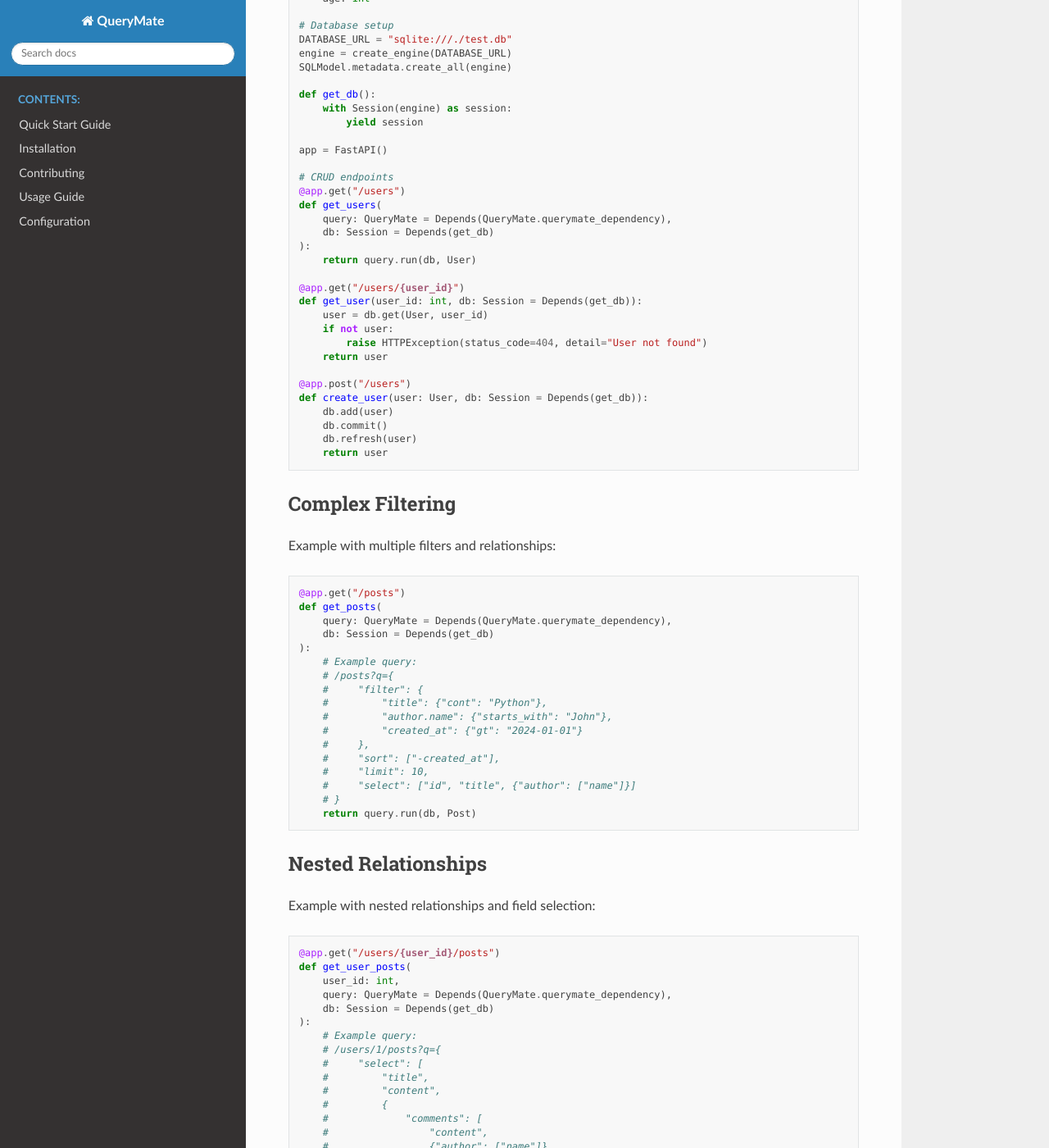
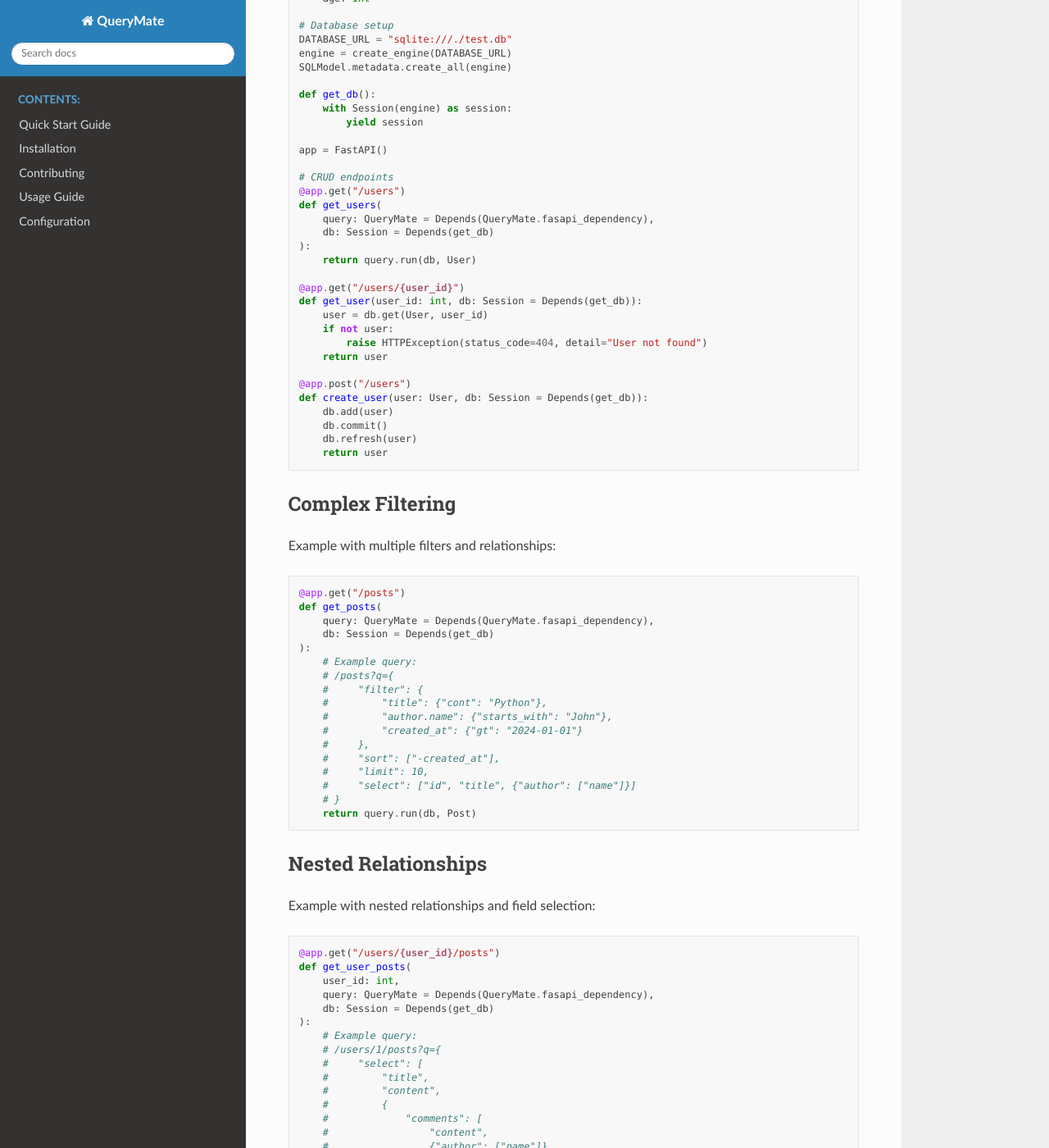
Before and after one commit to talismanai/querymate, a Sphinx documentation site: the page built from docs/source/examples/index.rst, in a window 1280 px wide and 1400 px high, scrolled down 503 px. Shown: the whole window at 82% size. Built offline with Sphinx 7.4.7 and the Read the Docs theme 3.1.0, drawn with Linux system fonts in a browser that asks for light colours; pages that are not in the unit, such as notebooks, are missing from menus.

Commit message:
Rename dependency

```diff
--- a/docs/quickstart.rst
+++ b/docs/quickstart.rst
@@ -36,7 +36,7 @@ Basic Setup
 
        @app.get("/users")
        def get_users(
-           query: QueryMate = Depends(QueryMate.querymate_dependency),
+           query: QueryMate = Depends(QueryMate.fasapi_dependency),
            db: Session = Depends(get_db)
        ):
            return query.run(db, User)
--- a/docs/source/examples/index.rst
+++ b/docs/source/examples/index.rst
@@ -36,7 +36,7 @@ Here's a complete example of a FastAPI application with CRUD operations using Qu
     # CRUD endpoints
     @app.get("/users")
     def get_users(
-        query: QueryMate = Depends(QueryMate.querymate_dependency),
+        query: QueryMate = Depends(QueryMate.fasapi_dependency),
         db: Session = Depends(get_db)
     ):
         return query.run(db, User)
@@ -64,7 +64,7 @@ Example with multiple filters and relationships:
 
     @app.get("/posts")
     def get_posts(
-        query: QueryMate = Depends(QueryMate.querymate_dependency),
+        query: QueryMate = Depends(QueryMate.fasapi_dependency),
         db: Session = Depends(get_db)
     ):
         # Example query:
@@ -90,7 +90,7 @@ Example with nested relationships and field selection:
     @app.get("/users/{user_id}/posts")
     def get_user_posts(
         user_id: int,
-        query: QueryMate = Depends(QueryMate.querymate_dependency),
+        query: QueryMate = Depends(QueryMate.fasapi_dependency),
         db: Session = Depends(get_db)
     ):
         # Example query:
--- a/docs/source/quickstart.rst
+++ b/docs/source/quickstart.rst
@@ -49,7 +49,7 @@ Basic Setup
 
        @app.get("/users")
        def get_users(
-           query: QueryMate = Depends(QueryMate.querymate_dependency),
+           query: QueryMate = Depends(QueryMate.fasapi_dependency),
            db: Session = Depends(get_db)
        ):
            return query.run(db, User)
--- a/docs/source/usage/index.rst
+++ b/docs/source/usage/index.rst
@@ -39,7 +39,7 @@ Here's a complete example:
 
     @app.get("/users")
     async def get_users(
-        query: QueryMate = Depends(QueryMate.querymate_dependency),
+        query: QueryMate = Depends(QueryMate.fasapi_dependency),
         db: Session = Depends(get_db)
     ):
         return query.run(db, User)
```
Also changed, not shown: README.md (+2 -2 lines), 3 other files.
